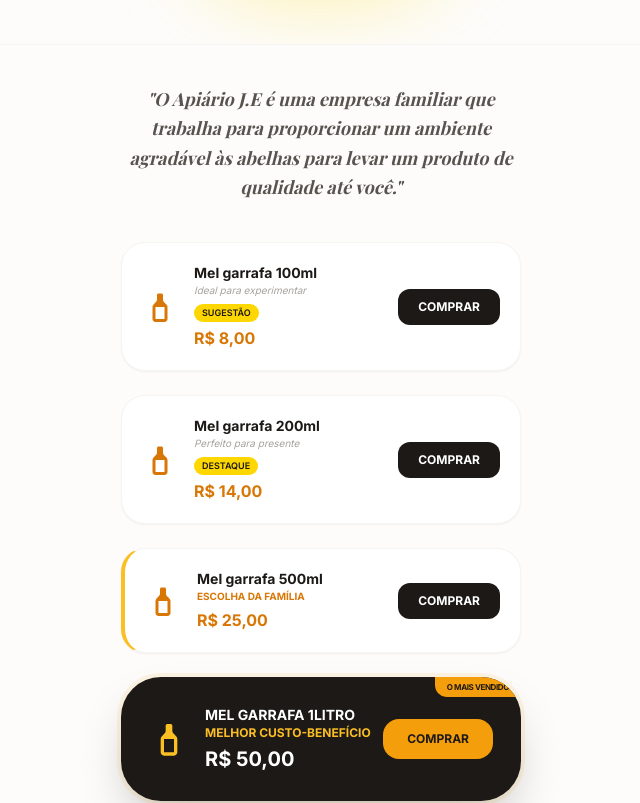
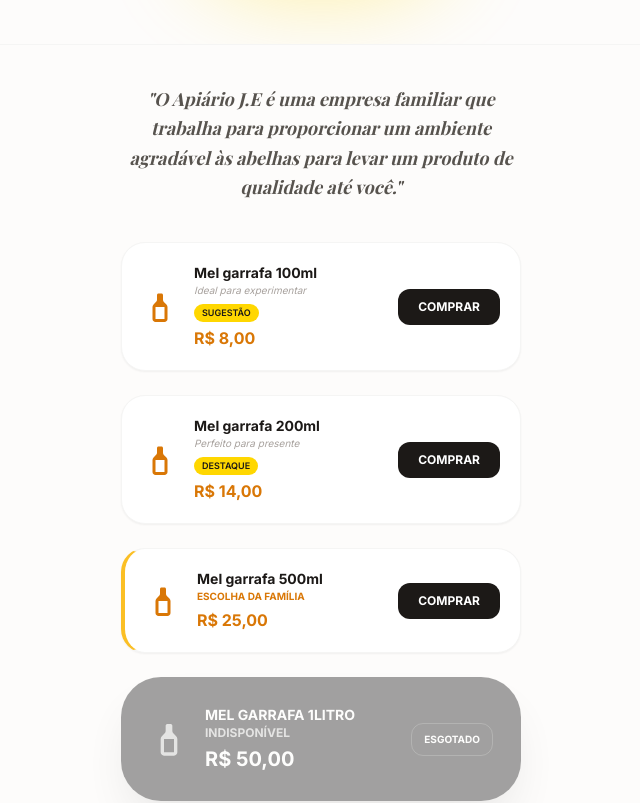
Before and after one commit to joseenilson13-max/Vendas-api-rio-J.E, a plain HTML site: page index.html in a window 1280 px wide. Shown: the part 171-974 px from the top of the page, without its empty margins (319-959 px from the left). Drawn offline with nearby package versions, Linux system fonts and the light colour scheme.

Commit message:
Update index.html

```diff
--- a/index.html
+++ b/index.html
@@ -70,7 +70,7 @@
             "100ml": { qty: 10 },  // Mude o número 20 pela quantidade desejada
             "200ml": { qty: 15 },
             "500ml": { qty: 10 },
-            "1Litro": { qty: 10 }
+            "1Litro": { qty: 0 }
         };
 
         // Dados de exibição originais
```
